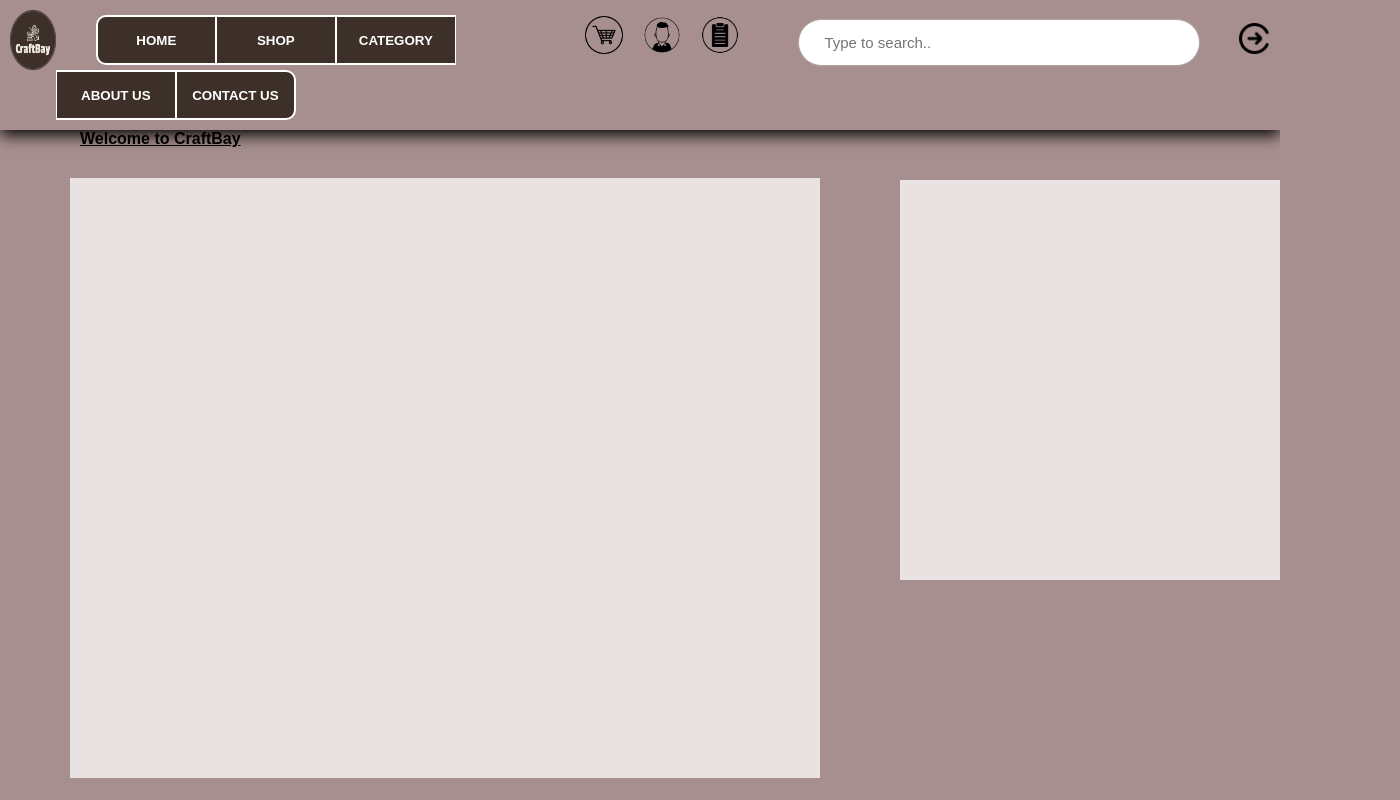
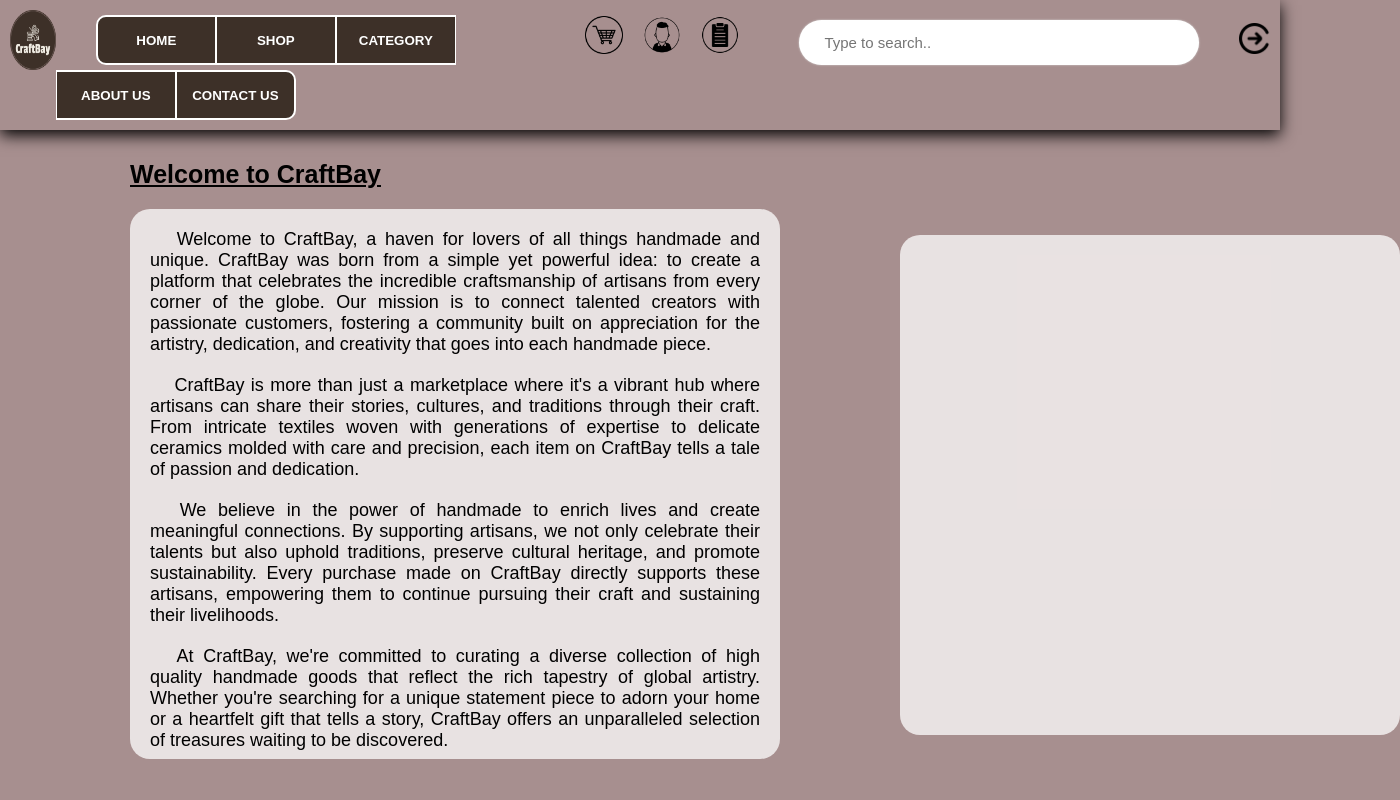
Before and after one commit to chamindu815/Craft_Bay, a React (Create React App) app: page /aboutus in a window 1280 px wide. Shown: the whole page, 1400 px wide, since content can reach past the window. Built offline with nearby package versions, Linux system fonts and the light colour scheme.

Commit message:
About us

```diff
--- a/src/Components/AboutUs/aboutus.css
+++ b/src/Components/AboutUs/aboutus.css
@@ -1,31 +1,46 @@
-.aboutus-bg{
+.aboutus-bg {
   width: 100%;
   height: 100%;
   display: flex;
 }
 
-.aboutus-title{
-    margin-left: 80px;
-    margin-top: 60px;
+.aboutus-title {
+  margin-left: 20%;
+  margin-top: 30px;
   text-decoration: underline;
   font-weight: bold;
-
+  font-size: 25px;
 }
 
-.aboutus-description-container{
-    width: 750px;
-    height: 600px;
+.aboutus-description-container {
+  width: 650px;
+  height: 550px;
   background: rgba(255, 255, 255, 0.747);
-    margin-left: 70px;
-    margin-top: 30px;
+  margin-left: 20%;
+  margin-top: 20px;
+  border-radius: 20px;
+  text-align: justify;
+  text-justify: inter-word;
 }
 
-.aboutus-img-container{
+.about-us-text{
+    padding-top: 20px;
+    margin-left: 20px;
+    margin-right: 20px;
+    font-size: large;
+}
+
+.p1{
+    margin-top: 20px;
+}
+.aboutus-img-container {
   width: 500px;
-    height: 400px;
+  height: 500px;
   background: rgba(255, 255, 255, 0.747);
-    margin-left: 80px;
-    margin-top: 50px;
+  margin-left: 50%;
+  margin-top: 105px;
+  border-radius: 20px;
+
   display: flex;
   flex-direction: column;
 }
--- a/src/Components/AboutUs/aboutus.jsx
+++ b/src/Components/AboutUs/aboutus.jsx
@@ -1,22 +1,71 @@
-import React from 'react'
+import React from "react";
 import "./aboutus.css";
 
 const aboutus = () => {
   return (
-    <div className='aboutus-bg'>
+    <div className="aboutus-bg">
+      <div>
+        <div className="aboutus-title">
+          <span>Welcome to CraftBay</span>
+        </div>
         <div>
-            <span className="aboutus-title">Welcome to CraftBay</span>
-        <div className="aboutus-description-container">
+          <div className="aboutus-description-container">
+            <div className="about-us-text">
+              <div >
+              <span>
+                &emsp; Welcome to CraftBay, a haven for lovers of all things
+                handmade and unique. CraftBay was born from a simple yet
+                powerful idea: to create a platform that celebrates the
+                incredible craftsmanship of artisans from every corner of the
+                globe. Our mission is to connect talented creators with
+                passionate customers, fostering a community built on
+                appreciation for the artistry, dedication, and creativity that
+                goes into each handmade piece.
+              </span>
+              </div>
 
+              <div className="p1">
+              <span>
+              &emsp; CraftBay is more than just a marketplace where it's a vibrant
+                hub where artisans can share their stories, cultures, and
+                traditions through their craft. From intricate textiles woven
+                with generations of expertise to delicate ceramics molded with
+                care and precision, each item on CraftBay tells a tale of
+                passion and dedication.
+              </span>
+              </div>
 
+              <div className="p1">
+              <span>
+              &emsp; We believe in the power of handmade to enrich lives and create
+                meaningful connections. By supporting artisans, we not only
+                celebrate their talents but also uphold traditions, preserve
+                cultural heritage, and promote sustainability. Every purchase
+                made on CraftBay directly supports these artisans, empowering
+                them to continue pursuing their craft and sustaining their
+                livelihoods.
+              </span>
+              </div>
+
+              <div className="p1">
+              <span>
+              &emsp; At CraftBay, we're committed to curating a diverse collection of
+                high quality handmade goods that reflect the rich tapestry of
+                global artistry. Whether you're searching for a unique statement
+                piece to adorn your home or a heartfelt gift that tells a story,
+                CraftBay offers an unparalleled selection of treasures waiting
+                to be discovered.
+              </span>
+              </div>
+            </div>
+          </div>
         </div>
-        </div>
+      </div>
+      <div>
+        <div className="aboutus-img-container"></div>
+      </div>
+    </div>
+  );
+};
 
-        <div className="aboutus-img-container">
-
-        </div>
-    </div>
-  )
-}
-
-export default aboutus
+export default aboutus;
```
Lines whose indentation alone changed are shown as unchanged.
